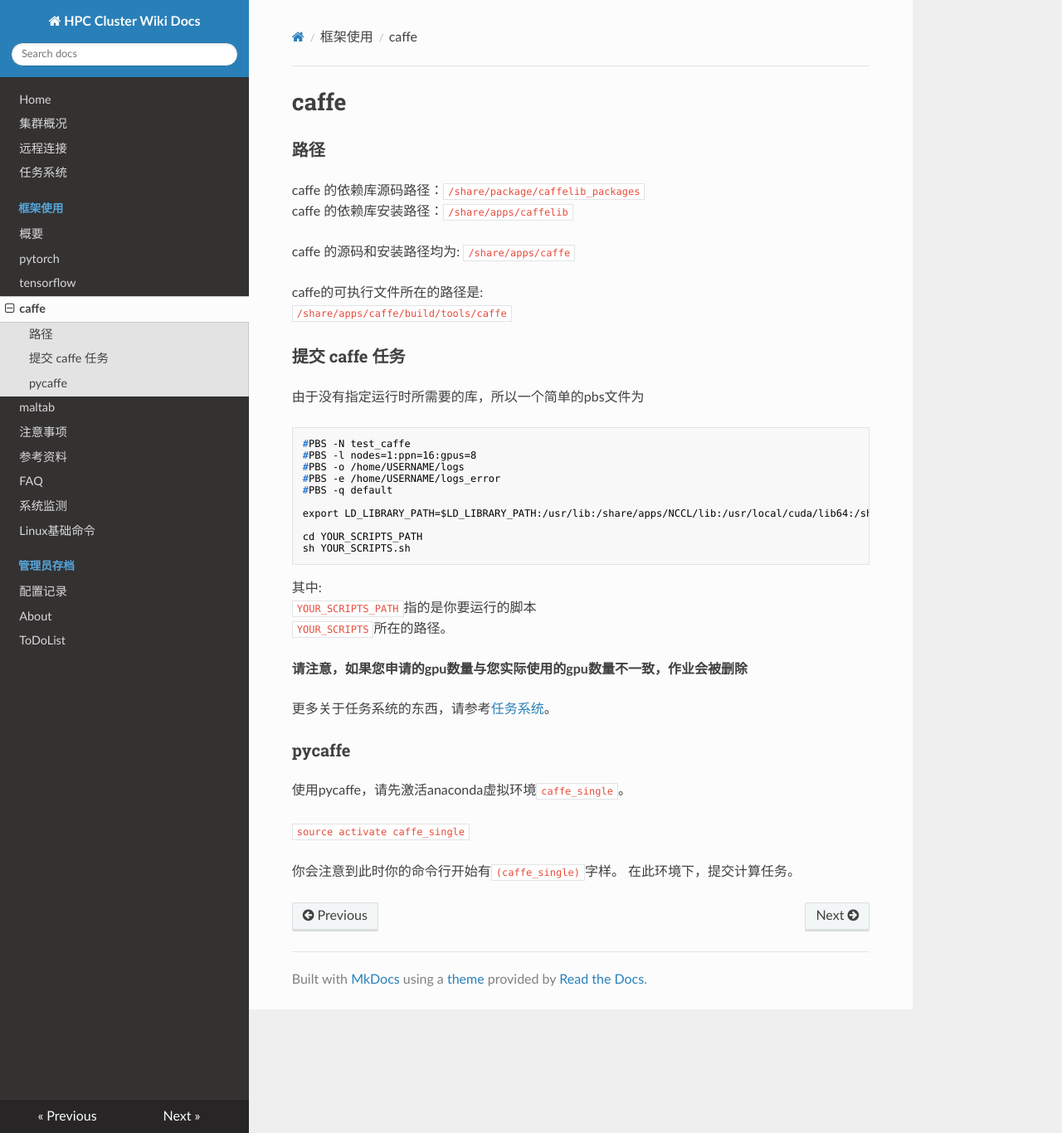
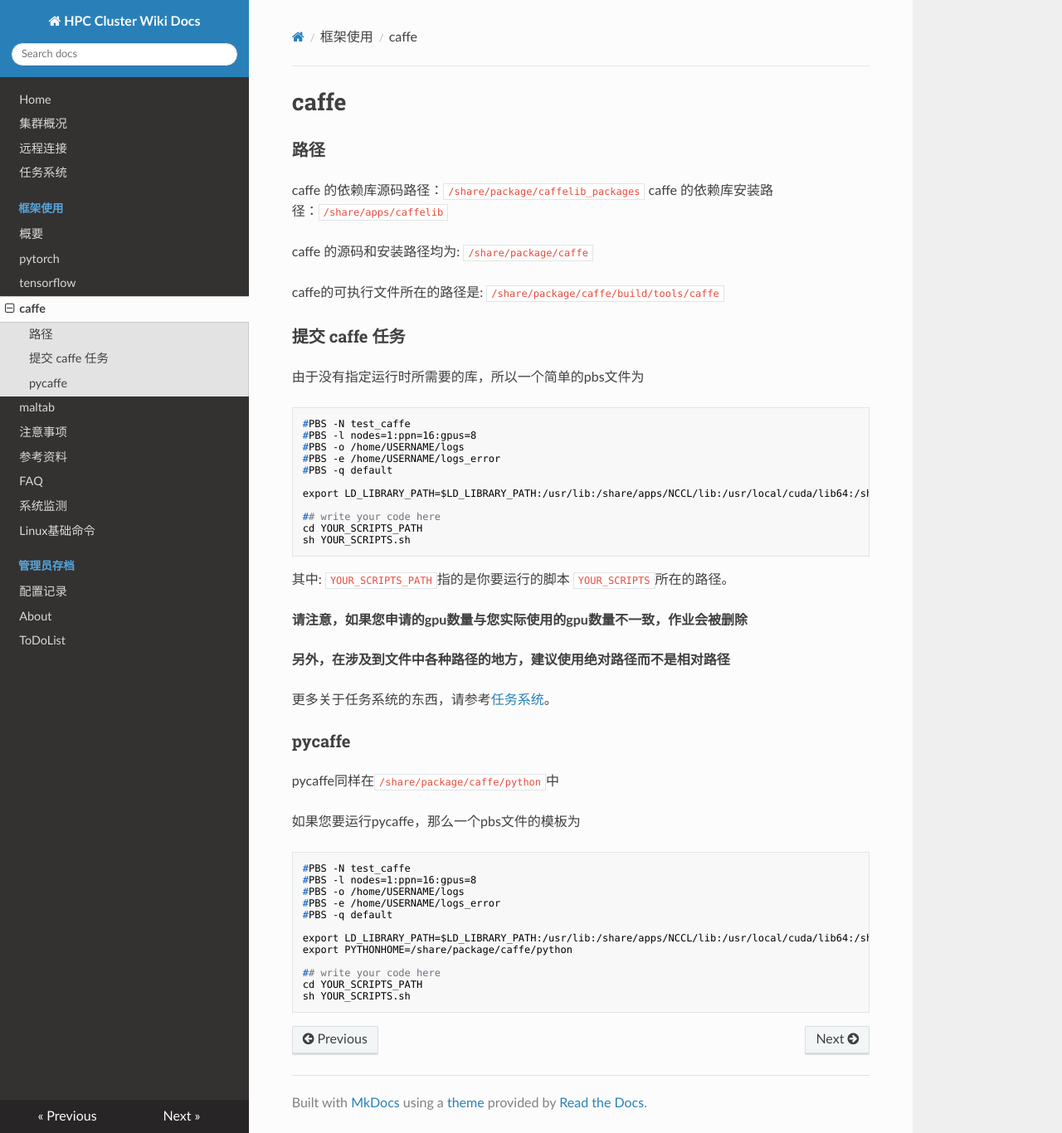
Before and after one commit to SSRheart/HPC_wiki_docs, an MkDocs documentation site: the page built from docs/framework/caffe.md, in a window 1280 px wide and 1366 px high. Shown: the whole window at 83% size. Built offline with MkDocs 1.6.1, drawn with Linux system fonts in a browser that asks for light colours; nearby versions of some CDN libraries; old or Windows-style settings are respelled for this version of MkDocs.

Commit message:
pycaffe and caffe updated

````diff
--- a/docs/framework/caffe.md
+++ b/docs/framework/caffe.md
@@ -5,10 +5,10 @@
 caffe 的依赖库源码路径：`/share/package/caffelib_packages`
 caffe 的依赖库安装路径：`/share/apps/caffelib`
 
-caffe 的源码和安装路径均为: `/share/apps/caffe`
+caffe 的源码和安装路径均为: `/share/package/caffe`
 
 caffe的可执行文件所在的路径是:
-`/share/apps/caffe/build/tools/caffe`
+`/share/package/caffe/build/tools/caffe`
 
 ### 提交 caffe 任务
 由于没有指定运行时所需要的库，所以一个简单的pbs文件为
@@ -21,6 +21,7 @@ caffe的可执行文件所在的路径是:
 
 export LD_LIBRARY_PATH=$LD_LIBRARY_PATH:/usr/lib:/share/apps/NCCL/lib:/usr/local/cuda/lib64:/share/apps/Opencv-2.4.9/lib:/share/apps/caffelib/lib:/share/apps/MATLAB/R2017a/sys/os/glnxa64
 
+## write your code here
 cd YOUR_SCRIPTS_PATH
 sh YOUR_SCRIPTS.sh
 ```
@@ -31,12 +32,26 @@ sh YOUR_SCRIPTS.sh
 
 **请注意，如果您申请的gpu数量与您实际使用的gpu数量不一致，作业会被删除**
 
+**另外，在涉及到文件中各种路径的地方，建议使用绝对路径而不是相对路径**
+
 更多关于任务系统的东西，请参考[任务系统](../jobs.md)。
 
 ### pycaffe
-使用pycaffe，请先激活anaconda虚拟环境`caffe_single`。
 
-`source activate caffe_single`
+pycaffe同样在`/share/package/caffe/python`中
 
-你会注意到此时你的命令行开始有`(caffe_single)`字样。
-在此环境下，提交计算任务。
+如果您要运行pycaffe，那么一个pbs文件的模板为
+```shell
+#PBS -N test_caffe
+#PBS -l nodes=1:ppn=16:gpus=8
+#PBS -o /home/USERNAME/logs
+#PBS -e /home/USERNAME/logs_error
+#PBS -q default
+
+export LD_LIBRARY_PATH=$LD_LIBRARY_PATH:/usr/lib:/share/apps/NCCL/lib:/usr/local/cuda/lib64:/share/apps/Opencv-2.4.9/lib:/share/apps/caffelib/lib:/share/apps/MATLAB/R2017a/sys/os/glnxa64
+export PYTHONHOME=/share/package/caffe/python
+
+## write your code here
+cd YOUR_SCRIPTS_PATH
+sh YOUR_SCRIPTS.sh
+```
````
